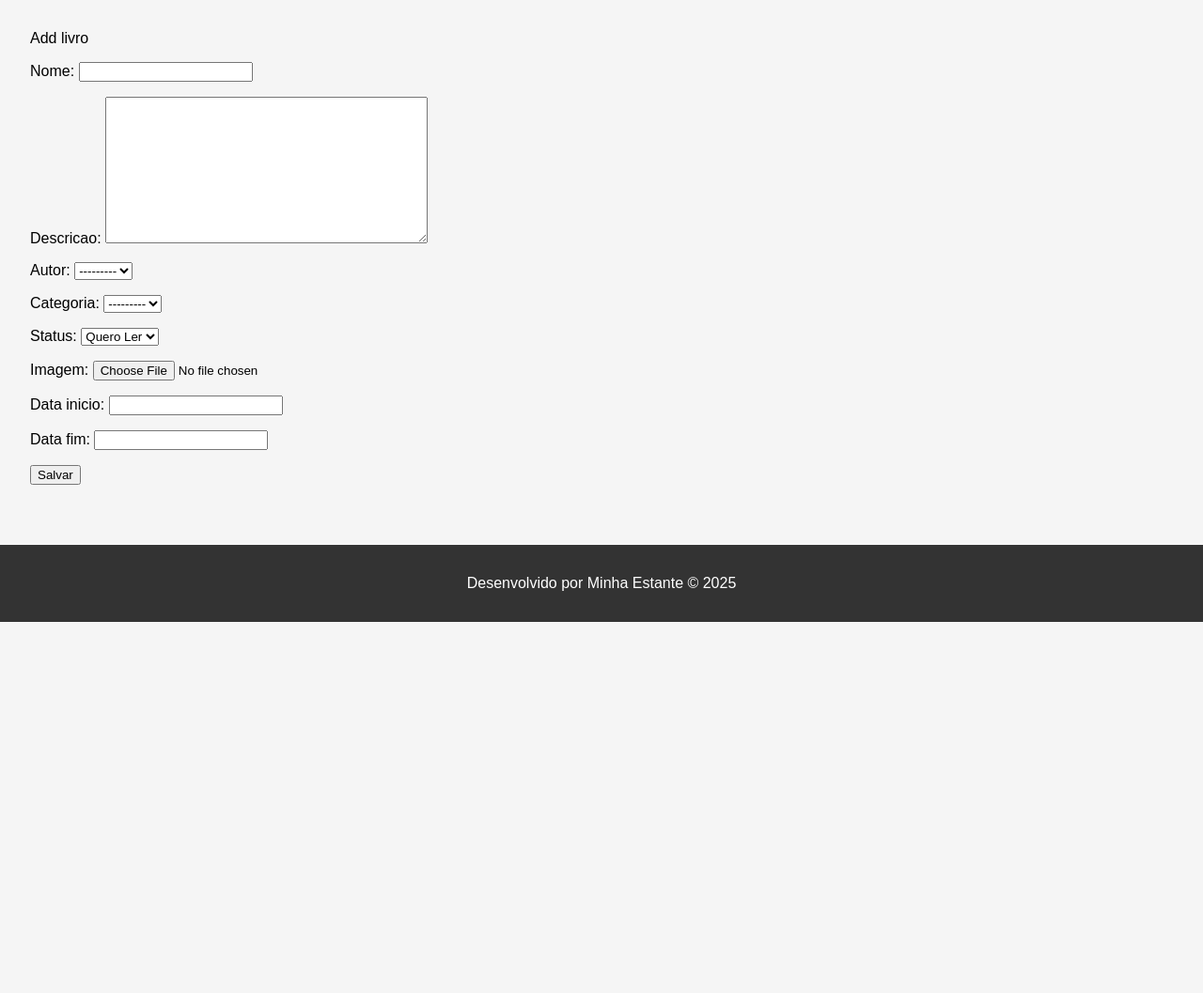
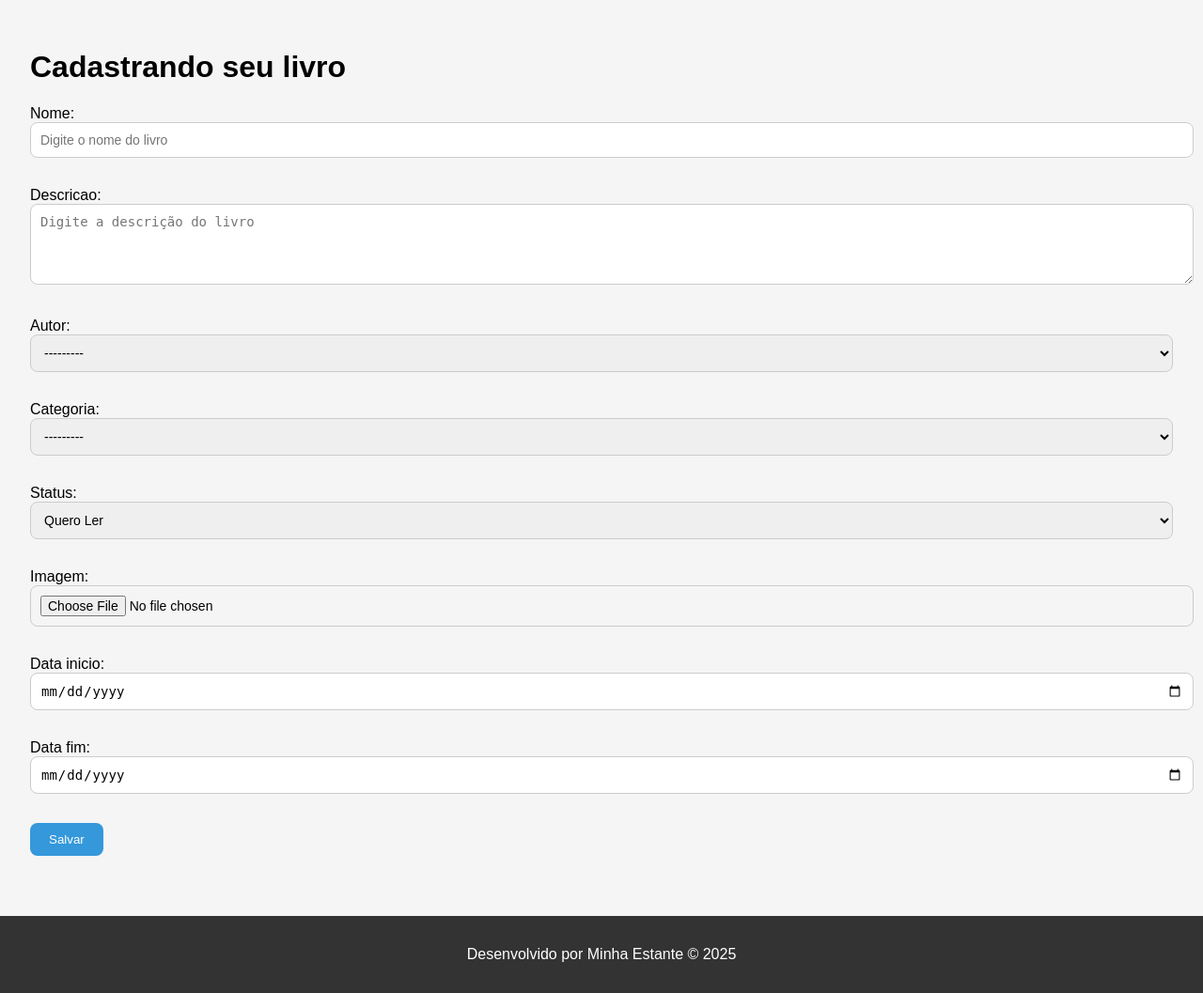
Before and after one commit to brunohro/minha_estante, a Django app: page /cadastrar_livro/ in a window 1280 px wide. Shown: the part 113-1170 px from the top of the page at 94% size. Before the commit the page ends 775 px from the top, so only its background shows below. Run offline with Django 5.2, Linux system fonts and the light colour scheme; data that the repository does not hold is empty.

Commit message:
Reutilizando a página de cadastro para edição e aprimorando estilização do formulário

```diff
--- a/minha_estante/forms.py
+++ b/minha_estante/forms.py
@@ -5,3 +5,34 @@ class LivroForm(forms.ModelForm):
     class Meta:
         model = Livro
         fields = ['nome', 'descricao', 'autor', 'categoria', 'status', 'imagem', 'data_inicio', 'data_fim']
+        widgets = {
+            'nome': forms.TextInput(attrs={
+                'class': 'input-class',
+                'placeholder': 'Digite o nome do livro'
+            }),
+            'descricao': forms.Textarea(attrs={
+                'class': 'textarea-class',
+                'placeholder': 'Digite a descrição do livro',
+                'rows': 4
+            }),
+            'autor': forms.Select(attrs={
+                'class': 'select-class'
+            }),
+            'categoria': forms.Select(attrs={
+                'class': 'select-class'
+            }),
+            'status': forms.Select(attrs={
+                'class': 'select-class'
+            }),
+            'imagem': forms.ClearableFileInput(attrs={
+                'class': 'file-input-class'
+            }),
+            'data_inicio': forms.DateInput(attrs={
+                'type': 'date',
+                'class': 'date-input-class'
+            }),
+            'data_fim': forms.DateInput(attrs={
+                'type': 'date',
+                'class': 'date-input-class'
+            }),
+        }
--- a/minha_estante/static/css/styles.css
+++ b/minha_estante/static/css/styles.css
@@ -74,6 +74,37 @@ main {
 .add-livro:hover {
   background: #218838;
 }
+
+.input-class,
+.textarea-class,
+.select-class,
+.date-input-class,
+.file-input-class {
+  width: 100%;
+  padding: 10px;
+  margin-bottom: 15px;
+  border-radius: 8px;
+  border: 1px solid #ccc;
+  font-size: 14px;
+}
+
+textarea.textarea-class {
+  resize: vertical;
+}
+
+button {
+  padding: 10px 20px;
+  background-color: #3498db;
+  color: white;
+  border: none;
+  border-radius: 8px;
+  cursor: pointer;
+}
+
+button:hover {
+  background-color: #2980b9;
+}
+
 footer {
   background: #333;
   color: white;
--- a/minha_estante/templates/minha_estante/livros/cadastrar_livro.html
+++ b/minha_estante/templates/minha_estante/livros/cadastrar_livro.html
@@ -1,4 +1,8 @@
-{% extends "minha_estante/layout/base.html"%} {% block content %} Add livro
+{% extends "minha_estante/layout/base.html"%} {% block content %}
+<h1>
+  {% if editar %} Editando seu livro {%else%} Cadastrando seu livro {%endif%}
+</h1>
+
 <form method="post" action="" enctype="multipart/form-data">
   {% csrf_token %} {{ form.as_p }}
   <button type="submit">Salvar</button>
--- a/minha_estante/views.py
+++ b/minha_estante/views.py
@@ -14,7 +14,7 @@ def cadastrar_livro(request):
             return redirect('index')
     else:
         form = LivroForm()
-    return render(request, "minha_estante/livros/cadastrar_livro.html", {'form': form})
+    return render(request, "minha_estante/livros/cadastrar_livro.html", {'form': form, 'editar': False})
 
 def editar_livro(request, id):
     livro = Livro.objects.get(id=id)
@@ -25,7 +25,7 @@ def editar_livro(request, id):
             return redirect('index')
     else:
         form = LivroForm(instance=livro)
-    return render(request, "minha_estante/livros/cadastrar_livro.html", {'form': form})
+    return render(request, "minha_estante/livros/cadastrar_livro.html", {'form': form, 'editar': True})
 
 def deletar_livro(request, id):
     livro = Livro.objects.get(id=id)
```
Also changed, not shown: media/livros/17347_7TMkU6z.jpg (added).
